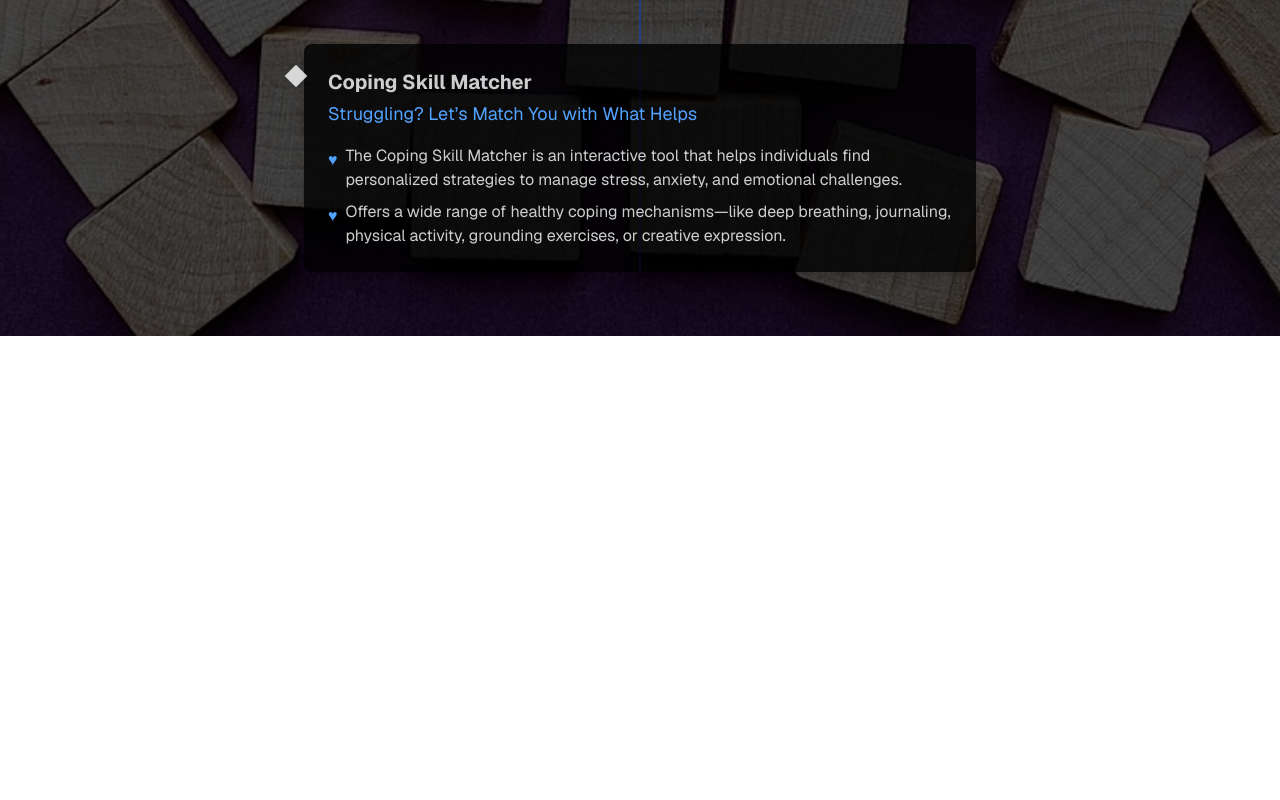
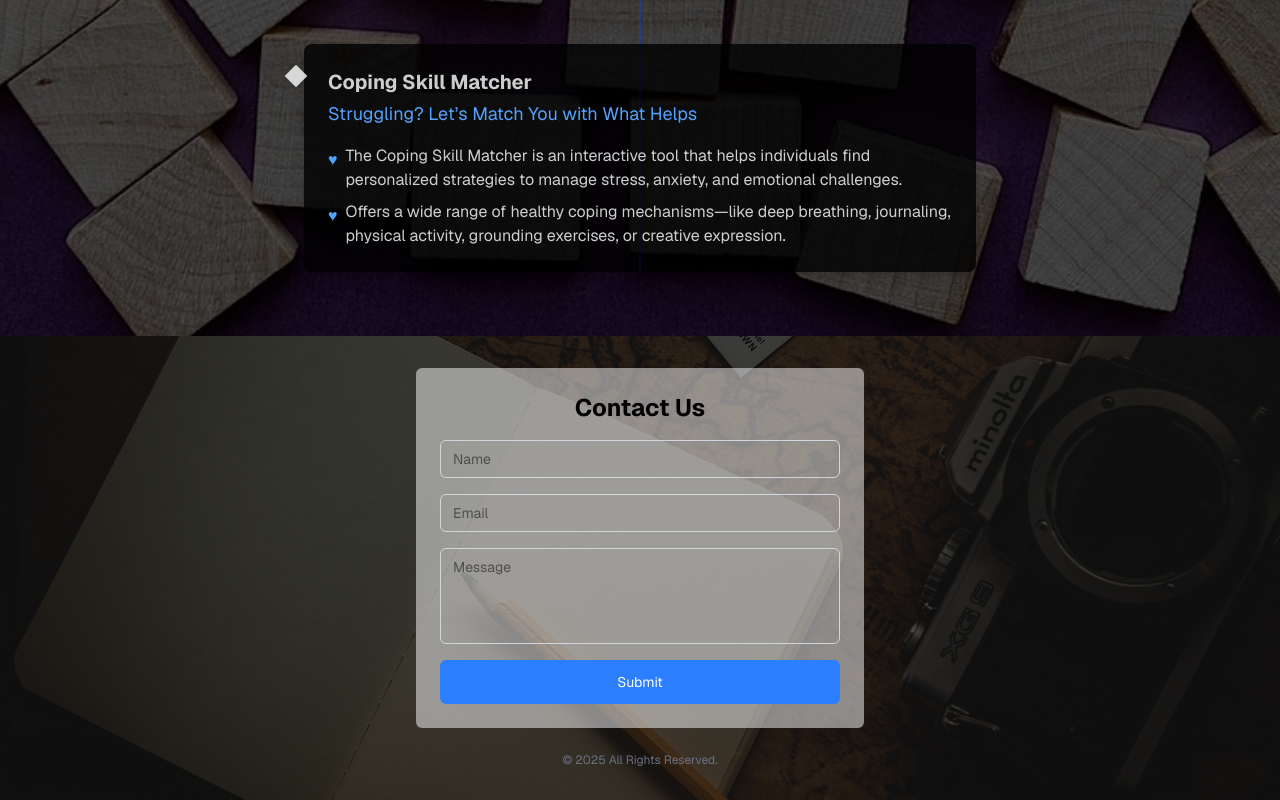
Before and after one commit to Yashraghuvans/SoulSpace, a Next.js app: page / in a window 1280 px wide. Shown: the part 2530-3330 px from the top of the page. Before the commit the page ends 2866 px from the top, so only its background shows below. Built offline with nearby package versions, Linux system fonts and the light colour scheme.

Commit message:
Update page.js

```diff
--- a/app/page.js
+++ b/app/page.js
@@ -3,6 +3,7 @@ import NavBar from './Components/NavBar'
 import Main from './Components/Main'
 import Services from './Components/Services'
 import Card from './Components/Cards'
+import Footer from './Components/footer'
 
 const page = () => {
   return (
@@ -14,6 +15,7 @@ const page = () => {
         </div>
         <Card />
         <Services/>
+        <Footer/>
       </div>
     </>
   )
```
